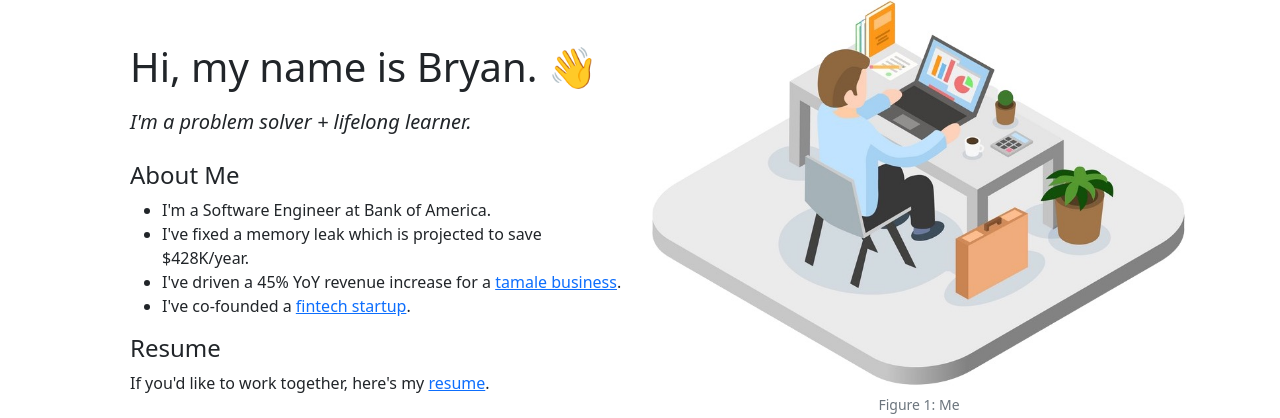
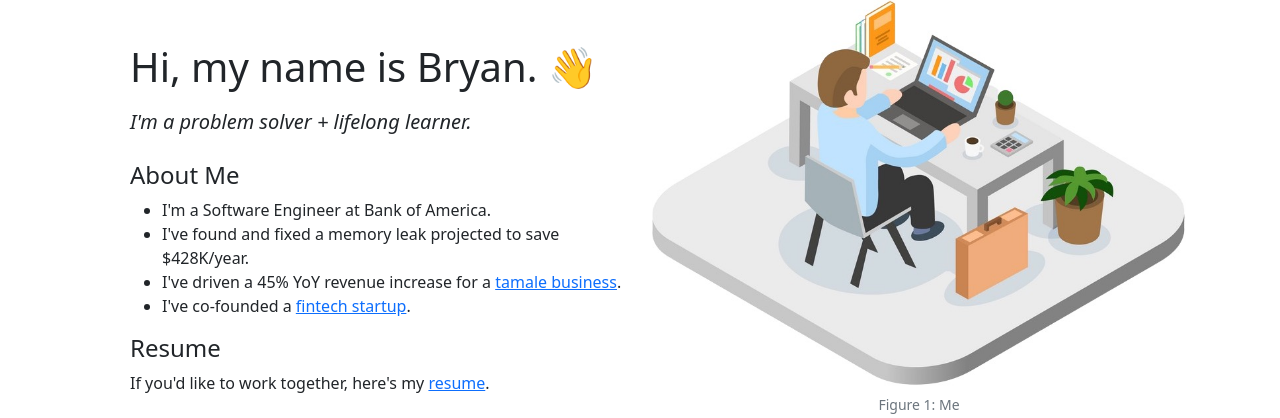
Before and after one commit to bryangalindo/bryan_galindo, a Flask app: page / in a window 1280 px wide. Shown: the part 199-617 px from the top of the page. Run offline with Flask 2, Linux system fonts and the light colour scheme; some libraries are stand-ins or nearby versions.

Commit message:
update about me

```diff
--- a/webapp/templates/home.html
+++ b/webapp/templates/home.html
@@ -79,7 +79,7 @@
                     <h4>About Me</h4>
                     <ul>
                         <li>I'm a Software Engineer at Bank of America.</li>
-                        <li>I've fixed a memory leak which is projected to save $428K/year. </li>
+                        <li>I've found and fixed a memory leak projected to save $428K/year.</li>
                         <li>I've driven a 45% YoY revenue increase for a <a href="https://tamalemkt.com" target="_blank" rel="noopener noreferrer">tamale business</a>.</li>
                         <li>I've co-founded a <a href="https://www.linkedin.com/company/ori-technologies" target="_blank" rel="noopener noreferrer">fintech startup</a>.</li>
                     </ul>
```
